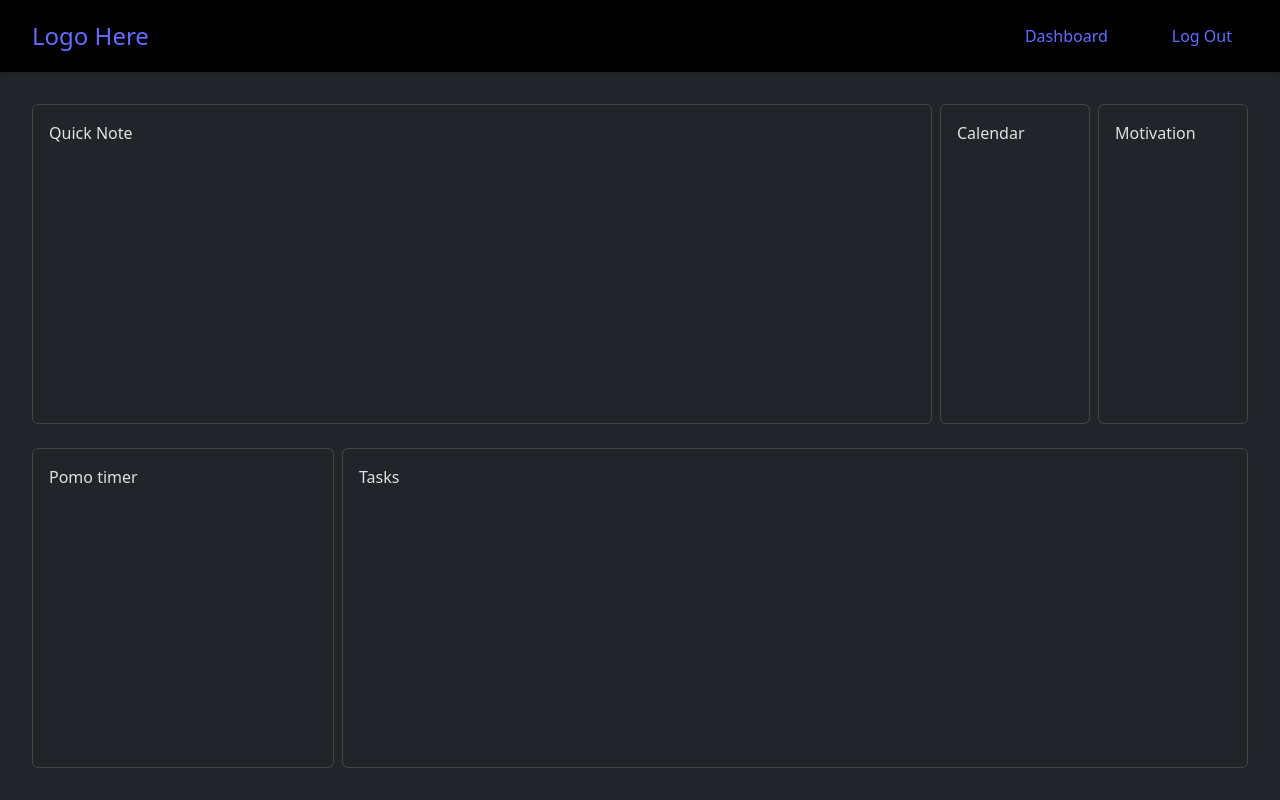
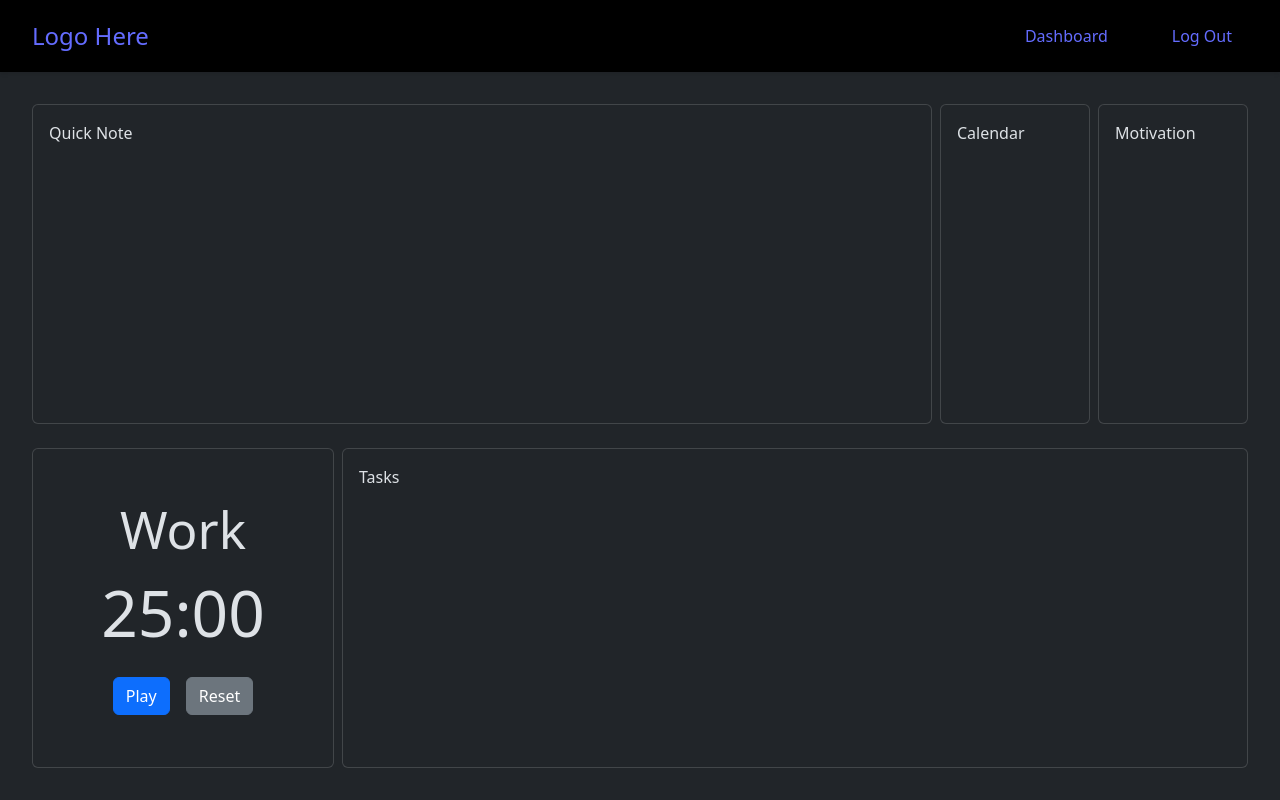
Before and after one commit to ANewProfile/synapse, a React (Vite) app: page / in a window 1280 px wide. Built offline with nearby package versions, Linux system fonts and the light colour scheme.

Commit message:
added pomo timer styling and added to the dashboard

```diff
--- a/src/components/PomoTimer.tsx
+++ b/src/components/PomoTimer.tsx
@@ -37,11 +37,20 @@ function PomoTimer() {
     }
 
     return (
-        <div>
-            <h1>{isWork ? "Focus" : "Break"}</h1>
+        <div
+            className="d-flex flex-column justify-content-center align-items-center text-center"
+            style={{ height: "100%" }}
+        >
+            <h1 className="mb-2">{isWork ? "Work" : "Break"}</h1>
             <div style={{ fontSize: "4rem" }}>{format(secondsLeft)}</div>
-            <button onClick={startPause}>{isRunning ? "Pause" : "Play"}</button>
-            <button onClick={reset}>Reset</button>
+            <div className="mt-3">
+                <button onClick={startPause} className="btn btn-primary me-3">
+                    {isRunning ? "Pause" : "Play"}
+                </button>
+                <button onClick={reset} className="btn btn-secondary">
+                    Reset
+                </button>
+            </div>
         </div>
     );
 }
--- a/src/pages/Dashboard.tsx
+++ b/src/pages/Dashboard.tsx
@@ -1,5 +1,6 @@
 import DashboardCard from "../components/DashboardCard";
 import DashboardRow from "../components/DashboardRow";
+import PomoTimer from "../components/PomoTimer";
 import "../css/Dashboard.css";
 
 function Dashboard() {
@@ -11,7 +12,14 @@ function Dashboard() {
                 <DashboardCard width={"12-5"}>Motivation</DashboardCard>
             </DashboardRow>
             <DashboardRow className="h-50">
-                <DashboardCard width={25}>Pomo timer</DashboardCard>
+                <DashboardCard width={25}>
+                    <div
+                        className="d-flex justify-content-center align-items-start"
+                        style={{ height: "100%" }}
+                    >
+                        <PomoTimer />
+                    </div>
+                </DashboardCard>
                 <DashboardCard width={75}>Tasks</DashboardCard>
             </DashboardRow>
         </div>
```
